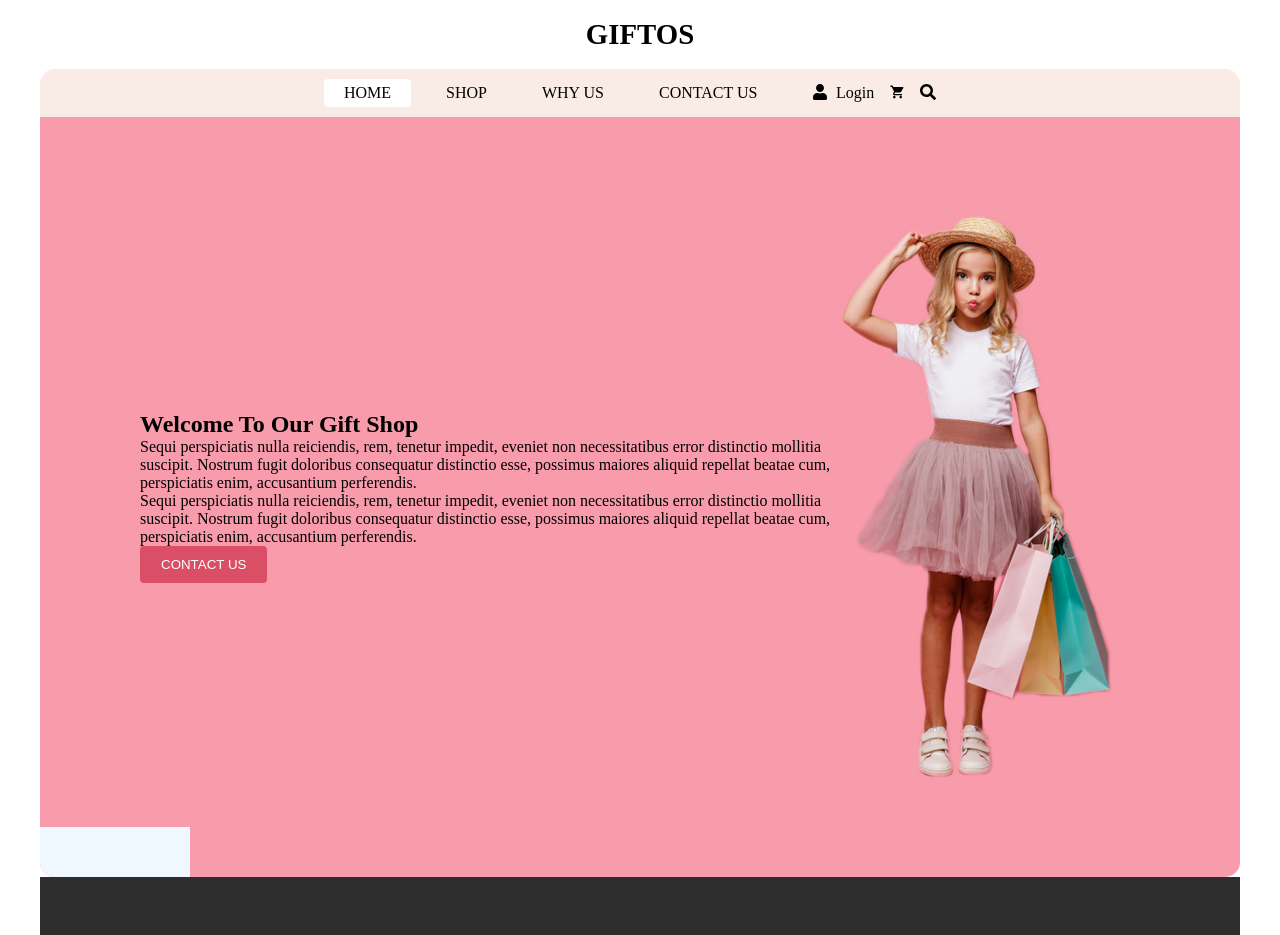
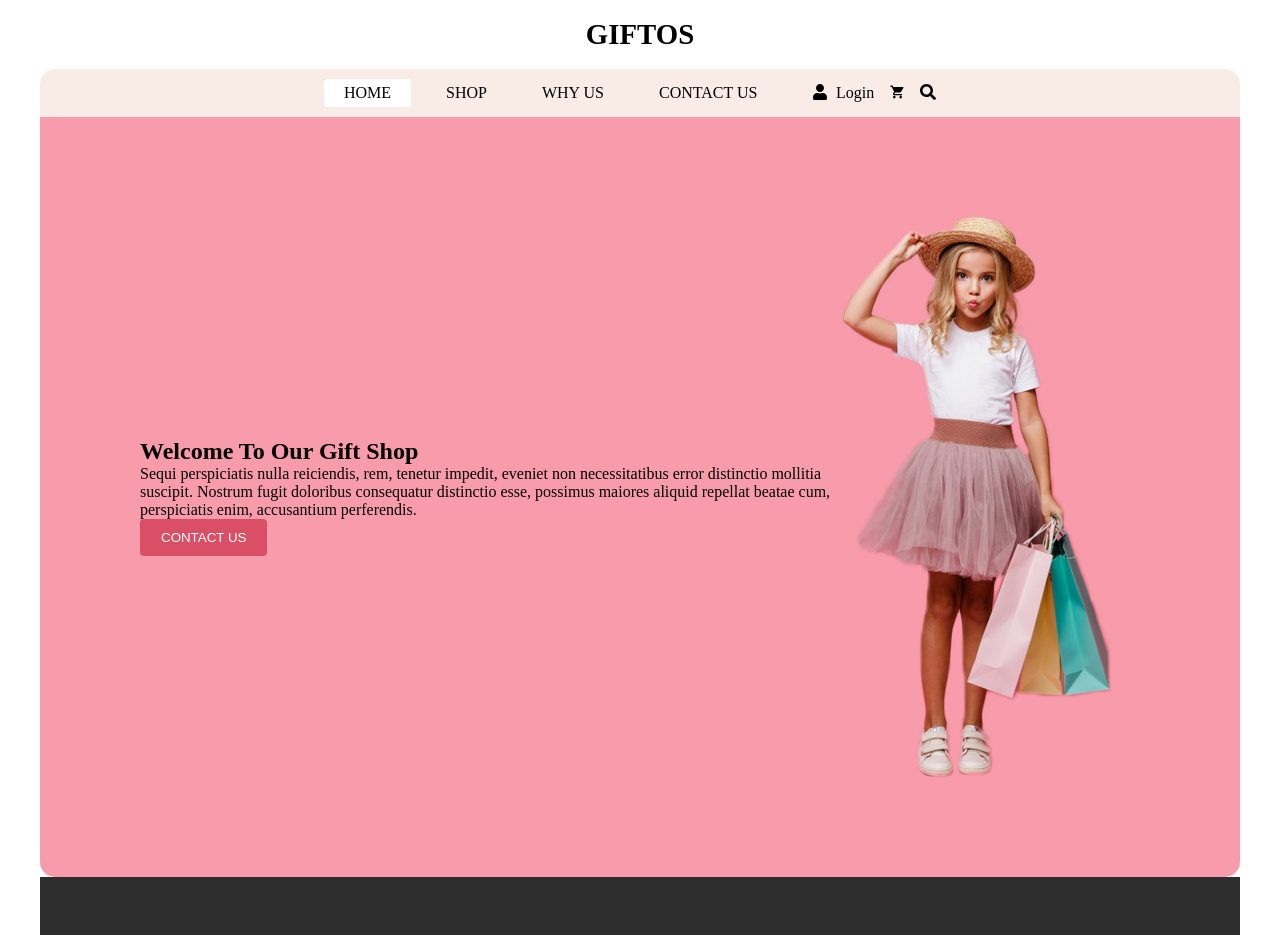
Before and after one commit to marabtw/eCommerse, a React (Create React App) app: page / in a window 1280 px wide. Shown: the top 935 px of the page. Built offline with nearby package versions, Linux system fonts and the light colour scheme.

Commit message:
Add left and right direction icons to slider control

```diff
--- a/src/components/slider/mainSlider/mainSlider.jsx
+++ b/src/components/slider/mainSlider/mainSlider.jsx
@@ -4,6 +4,7 @@ import Button from "../../ui/button/Button"
 import SlideHeading from "../../ui/heading/SlideHeading"
 import Description from "../../ui/heading/Description"
 import sliderImg from "../../../assets/images/slider-img.png"
+import { LeftDirectionIcon, RightDirectionIcon } from "../../ui/icons/icons"
 
 const MainSlider = () => {
   return (
@@ -18,11 +19,6 @@ const MainSlider = () => {
                   "Sequi perspiciatis nulla reiciendis, rem, tenetur impedit, eveniet non necessitatibus error distinctio mollitia suscipit. Nostrum fugit doloribus consequatur distinctio esse, possimus maiores aliquid repellat beatae cum, perspiciatis enim, accusantium perferendis. "
                 }
               />
-              <Description
-                text={
-                  "Sequi perspiciatis nulla reiciendis, rem, tenetur impedit, eveniet non necessitatibus error distinctio mollitia suscipit. Nostrum fugit doloribus consequatur distinctio esse, possimus maiores aliquid repellat beatae cum, perspiciatis enim, accusantium perferendis. "
-                }
-              />
               <Button text="contact us" color="red" uppercase={true} />
             </div>
           </div>
@@ -31,8 +27,12 @@ const MainSlider = () => {
             <img src={sliderImg} />
           </div>
         </div>
-				<div className={styles.slider__controlTool}>
+				<div className={styles.slider__controllTool}>
+						<LeftDirectionIcon/>
+						<div className={styles.controllTool__items}>
 
+						</div>
+						<RightDirectionIcon/>
 				</div>
       </div>
     </div>
```
